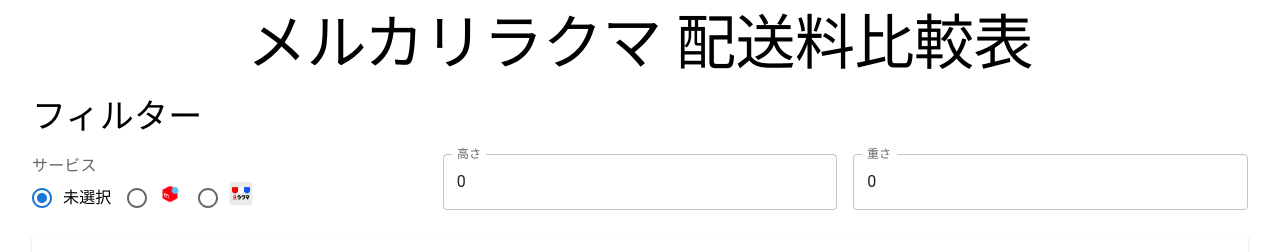
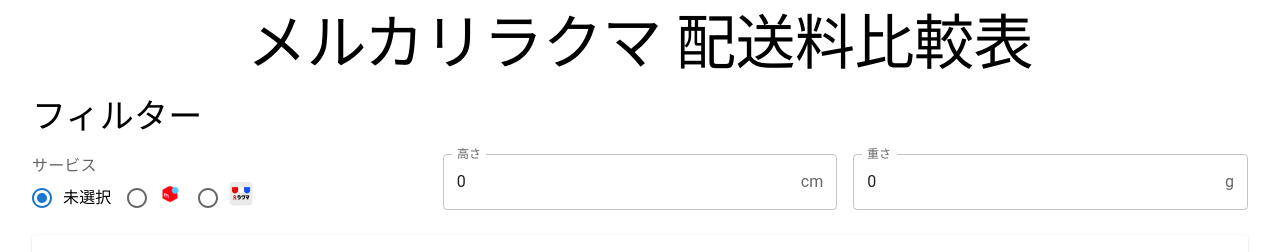
Before and after one commit to yuto-moriizumi/mercari-rakuma-comparator, a Next.js app: page / in a window 1280 px wide. Shown: the top 252 px of the page. Built offline with nearby package versions, Linux system fonts and the light colour scheme.

Commit message:
入力欄に単位表示を追加

```diff
--- a/src/pages/index.tsx
+++ b/src/pages/index.tsx
@@ -4,6 +4,7 @@
   FormControl,
   FormControlLabel,
   FormLabel,
+  InputAdornment,
   Paper,
   Radio,
   RadioGroup,
@@ -35,10 +36,7 @@
   const filter = (service: ServiceOption) =>
     setFilteredShippings(
       shippings.filter((shipping) => {
-        const pass_service =
-          service === "none" ||
-          (service === "mercari" && shipping.available.mercari) ||
-          (service === "rakuma" && shipping.available.rakuma);
+        const pass_service = service === "none" || shipping.available[service];
         const pass_height =
           Number.isNaN(height) || shipping.maxHeight >= height;
         const pass_g = Number.isNaN(g) || shipping.g >= g;
@@ -73,12 +71,6 @@
               <TableCell>
                 <Typography>匿名?</Typography>
               </TableCell>
-              {/* <TableCell>
-                <MercariIcon />
-              </TableCell>
-              <TableCell>
-                <RakumaIcon />
-              </TableCell> */}
             </TableRow>
           </TableHead>
           <TableBody>
@@ -184,15 +176,22 @@
               value={height}
               onChange={(e) => setHeight(Number(e.target.value))}
               onBlur={() => filter(service)}
+              InputProps={{
+                endAdornment: (
+                  <InputAdornment position="end">cm</InputAdornment>
+                ),
+              }}
             />
             <TextField
               label="重さ"
-              placeholder="g単位"
               type="number"
               fullWidth
               value={g}
               onChange={(e) => setG(Number(e.target.value))}
               onBlur={() => filter(service)}
+              InputProps={{
+                endAdornment: <InputAdornment position="end">g</InputAdornment>,
+              }}
             />
           </Stack>
           <Box>{renderTable}</Box>
```
